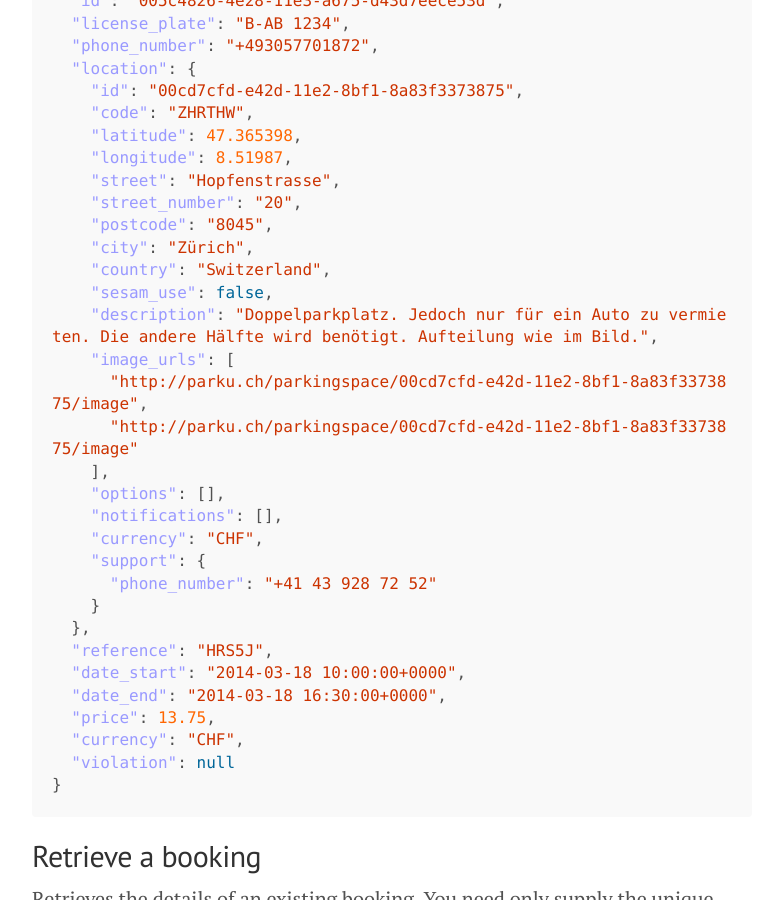
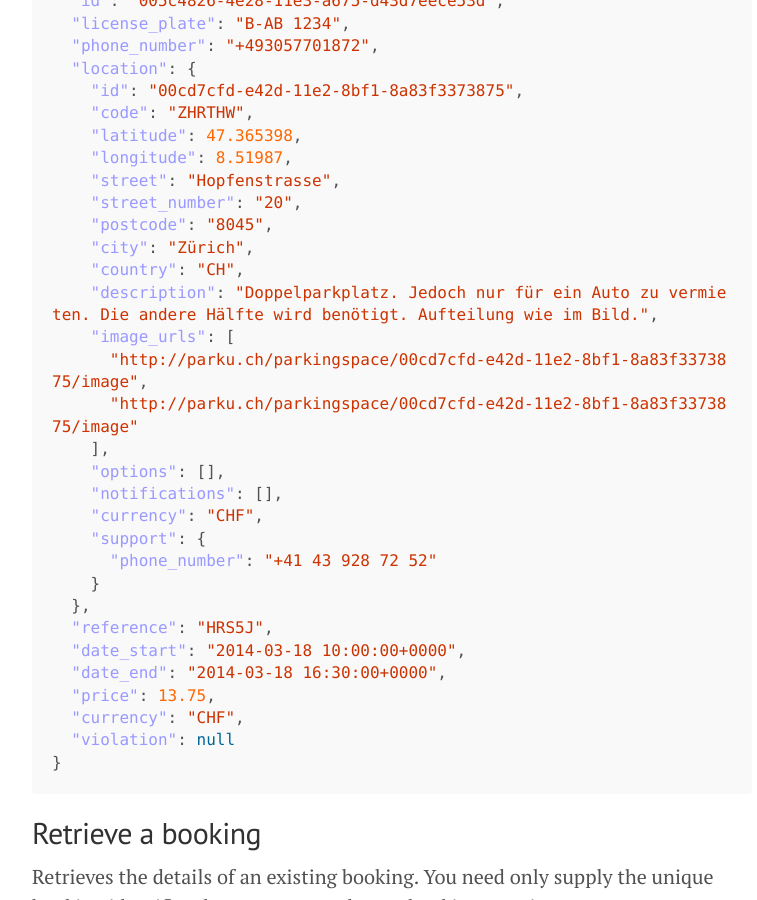
Before and after one commit to parku/docs, a Jekyll site: the page built from api/bookings.md, in a window 1280 px wide and 900 px high, scrolled down 1513 px. Shown: the whole window, without its empty margins (248-1005 px from the left). Built offline with Jekyll 4.4.1, drawn with Linux system fonts in a browser that asks for light colours; Markdown is read by kramdown in place of the engine named in the settings; some of the changed text lies outside the part shown.

```diff
--- a/api/bookings.md
+++ b/api/bookings.md
@@ -65,8 +65,7 @@
     "street_number": "20",
     "postcode": "8045",
     "city": "Zürich",
-    "country": "Switzerland",
-    "sesam_use": false,
+    "country": "CH",
     "description": "Doppelparkplatz. Jedoch nur für ein Auto zu vermieten. Die andere Hälfte wird benötigt. Aufteilung wie im Bild.",
     "image_urls": [
       "http://parku.ch/parkingspace/00cd7cfd-e42d-11e2-8bf1-8a83f3373875/image",
@@ -133,8 +132,7 @@
     "street_number": "20",
     "postcode": "8045",
     "city": "Zürich",
-    "country": "Switzerland",
-    "sesam_use": false,
+    "country": "CH",
     "description": "Doppelparkplatz. Jedoch nur für ein Auto zu vermieten. Die andere Hälfte wird benötigt. Aufteilung wie im Bild.",
     "image_urls": [
       "http://parku.ch/parkingspace/00cd7cfd-e42d-11e2-8bf1-8a83f3373875/image",
@@ -207,8 +205,7 @@
     "street_number": "20",
     "postcode": "8045",
     "city": "Zürich",
-    "country": "Switzerland",
-    "sesam_use": false,
+    "country": "CH",
     "description": "Doppelparkplatz. Jedoch nur für ein Auto zu vermieten. Die andere Hälfte wird benötigt. Aufteilung wie im Bild.",
     "image_urls": [
       "http://parku.ch/parkingspace/00cd7cfd-e42d-11e2-8bf1-8a83f3373875/image",
@@ -312,8 +309,7 @@
       "street_number": "20",
       "postcode": "8045",
       "city": "Zürich",
-      "country": "Switzerland",
-      "sesam_use": false,
+      "country": "CH",
       "description": "Doppelparkplatz. Jedoch nur für ein Auto zu vermieten. Die andere Hälfte wird benötigt. Aufteilung wie im Bild.",
       "image_urls": [
         "http://parku.ch/parkingspace/00cd7cfd-e42d-11e2-8bf1-8a83f3373875/image",
```
Also changed, not shown: api/locations.md (+1 -1 lines).
